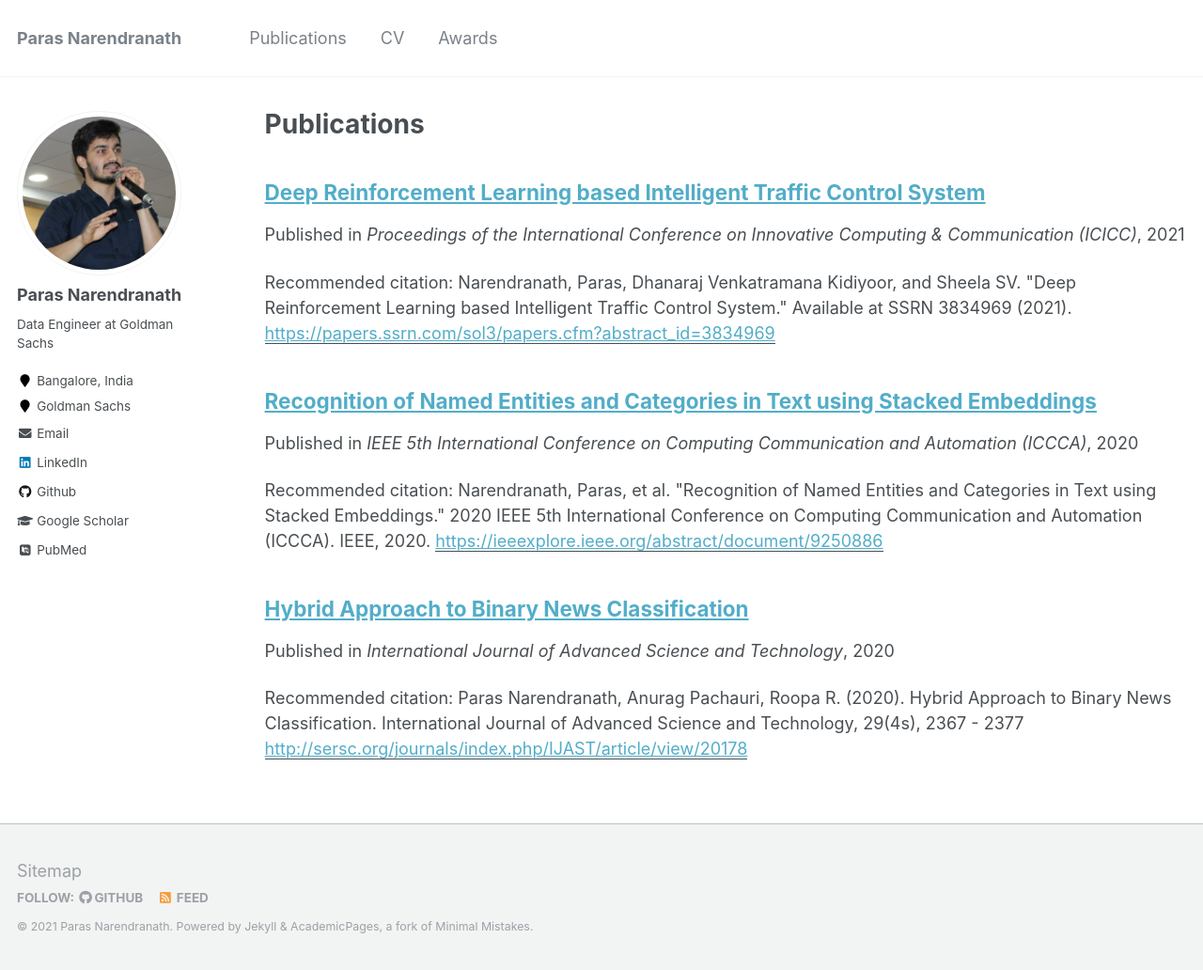
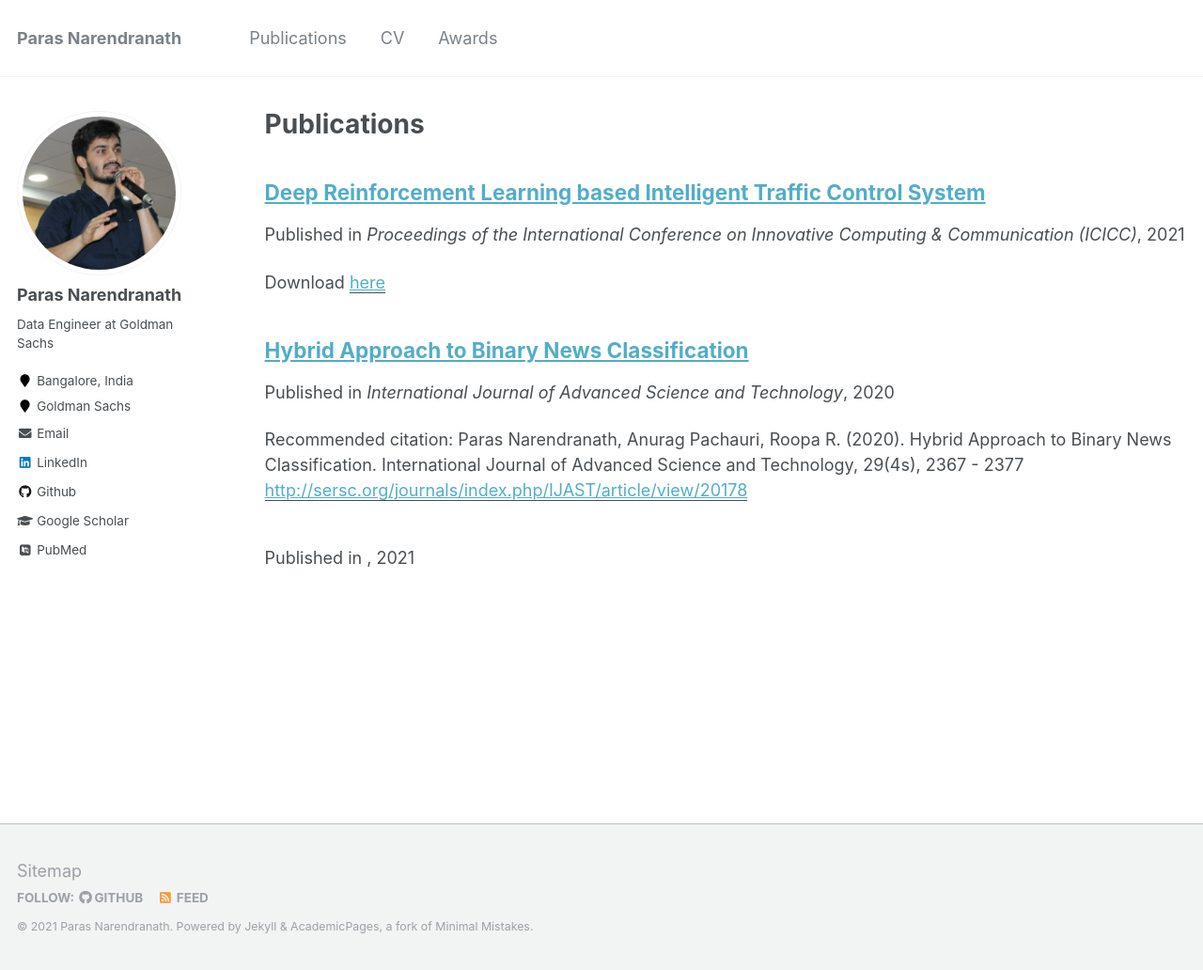
Before and after one commit to parasnaren/github-io-page, a Jekyll site: the page built from _pages/publications.md, in a window 1280 px wide and 1032 px high. Shown: the whole window at 94% size. Built offline with Jekyll 4.4.1, drawn with Linux system fonts in a browser that asks for light colours; some web fonts are replaced.

Commit message:
Update pubs

```diff
--- a/_publications/2009-10-01-paper-title-number-1.md
+++ b/_publications/2009-10-01-paper-title-number-1.md
@@ -6,9 +6,7 @@ excerpt: ''
 date: 2020-10-11
 venue: 'IEEE 5th International Conference on Computing Communication and Automation (ICCCA)'
 paperurl: 'https://ieeexplore.ieee.org/abstract/document/9250886'
-citation: 'Narendranath, Paras, et al. "Recognition of Named Entities and Categories in Text using Stacked Embeddings." 2020 IEEE 5th International Conference on Computing Communication and Automation (ICCCA). IEEE, 2020.'
+<b>Narendranath, Paras</b>, et al. "Recognition of Named Entities and Categories in Text using Stacked Embeddings." 2020 IEEE 5th International Conference on Computing Communication and Automation (ICCCA). IEEE, 2020.
 ---
 
 [Download paper here](https://ieeexplore.ieee.org/abstract/document/9250886)
-
-<b>Narendranath, Paras</b>, et al. "Recognition of Named Entities and Categories in Text using Stacked Embeddings." 2020 IEEE 5th International Conference on Computing Communication and Automation (ICCCA). IEEE, 2020.
--- a/_publications/2010-10-01-paper-title-number-2.md
+++ b/_publications/2010-10-01-paper-title-number-2.md
@@ -6,7 +6,6 @@ excerpt: ''
 date: 2021-04-29
 venue: 'Proceedings of the International Conference on Innovative Computing & Communication (ICICC)'
 paperurl: 'https://papers.ssrn.com/sol3/papers.cfm?abstract_id=3834969'
-citation: 'Narendranath, Paras, Dhanaraj Venkatramana Kidiyoor, and Sheela SV. "Deep Reinforcement Learning based Intelligent Traffic Control System." Available at SSRN 3834969 (2021).'
 ---
 
 [Download paper here](https://papers.ssrn.com/sol3/Delivery.cfm/SSRN_ID3834969_code3635775.pdf?abstractid=3834969&mirid=1)
```
